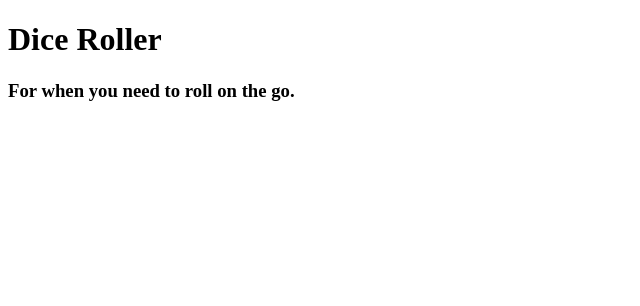
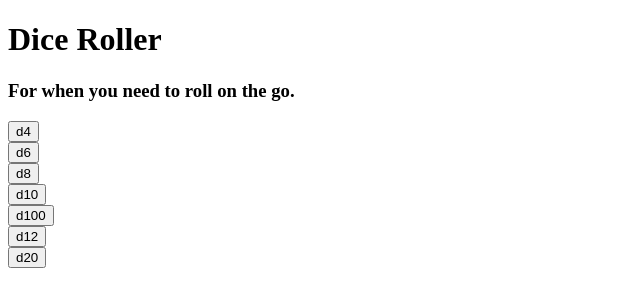
Before and after one commit to chaoticmewtral/dice-roller, a plain HTML site: page index.html in a window 1280 px wide. Shown: the whole page, without its empty margins (0-640 px from the left). Drawn offline with Linux system fonts and the light colour scheme.

Commit message:
Add buttons to index.html

```diff
--- a/index.html
+++ b/index.html
@@ -12,24 +12,28 @@
         <h3>For when you need to roll on the go.</h3>
         <div id="dice">
             <div class="dice" id="d4">
-
+                <button>d4</button>
             </div>
             <div class="dice" id="d6">
-
+                <button>d6</button>
             </div>
             <div class="dice" id="d8">
-
+                <button>d8</button>
             </div>
             <div class="dice" id="d10">
+                <button>d10</button>
 
             </div>
             <div class="dice" id="d100">
+                <button>d100</button>
 
             </div>
             <div class="dice" id="d12">
+                <button>d12</button>
 
             </div>
             <div class="dice" id="d20">
+                <button>d20</button>
 
             </div>
         </div>
```
